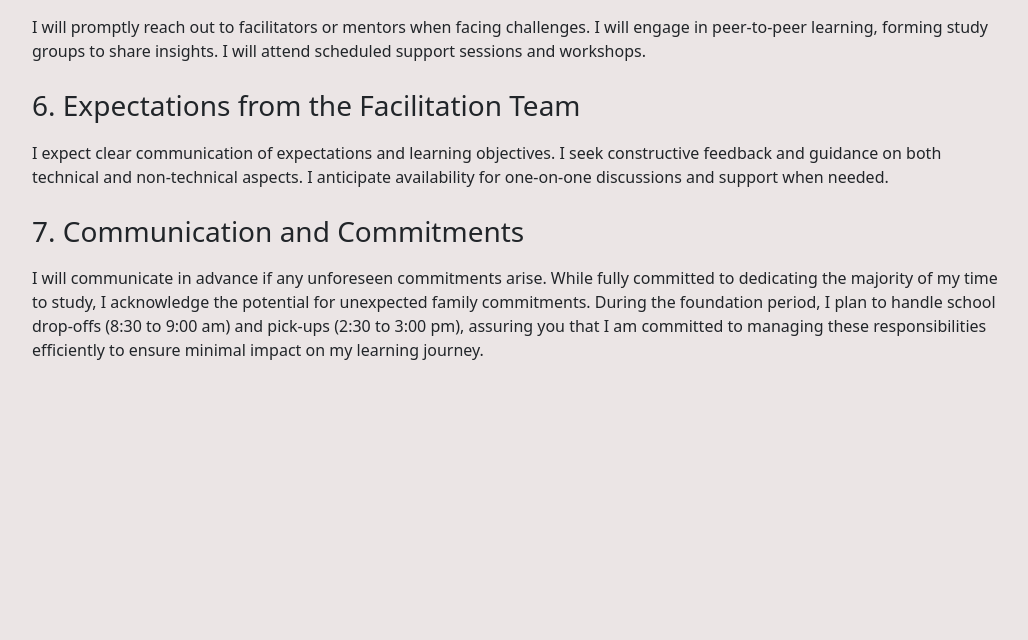
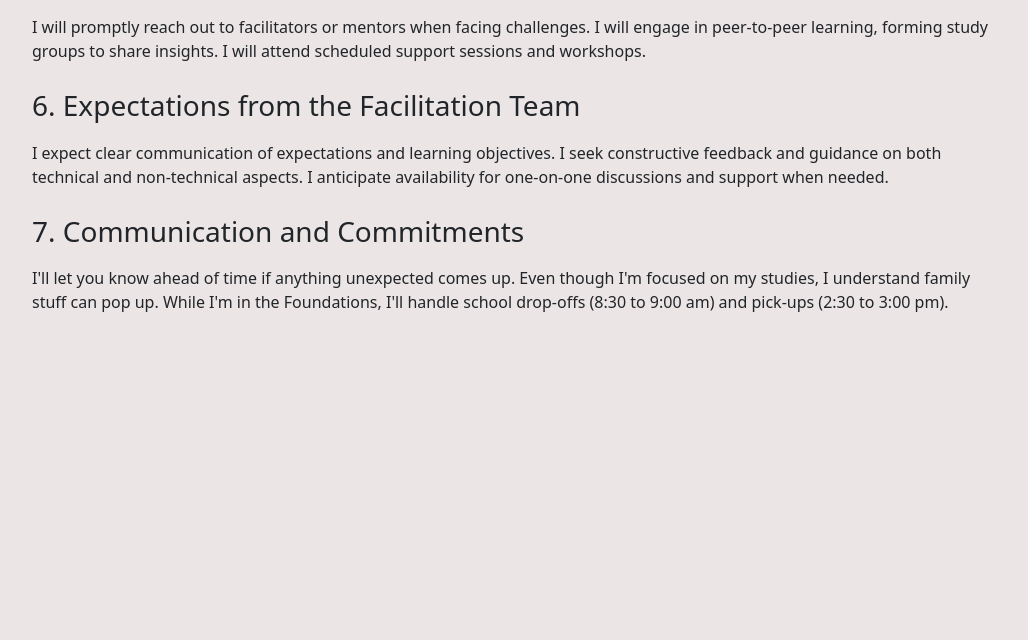
Before and after one commit to baradev/baradev.github.io, a plain HTML site: page blog/learning-plan.html in a window 1280 px wide. Shown: the part 1108-1748 px from the top of the page, without its empty margins (120-1148 px from the left). Drawn offline with nearby package versions, Linux system fonts and the light colour scheme.

Commit message:
update learning plan - commitments

```diff
--- a/blog/learning-plan.html
+++ b/blog/learning-plan.html
@@ -106,13 +106,10 @@
         <section>
           <h3>7. Communication and Commitments</h3>
           <p>
-            I will communicate in advance if any unforeseen commitments arise.
-            While fully committed to dedicating the majority of my time to
-            study, I acknowledge the potential for unexpected family
-            commitments. During the foundation period, I plan to handle school
-            drop-offs (8:30 to 9:00 am) and pick-ups (2:30 to 3:00 pm), assuring
-            you that I am committed to managing these responsibilities
-            efficiently to ensure minimal impact on my learning journey.
+            I'll let you know ahead of time if anything unexpected comes up.
+            Even though I'm focused on my studies, I understand family stuff can
+            pop up. While I'm in the Foundations, I'll handle school drop-offs
+            (8:30 to 9:00 am) and pick-ups (2:30 to 3:00 pm).
           </p>
         </section>
       </article>
```
